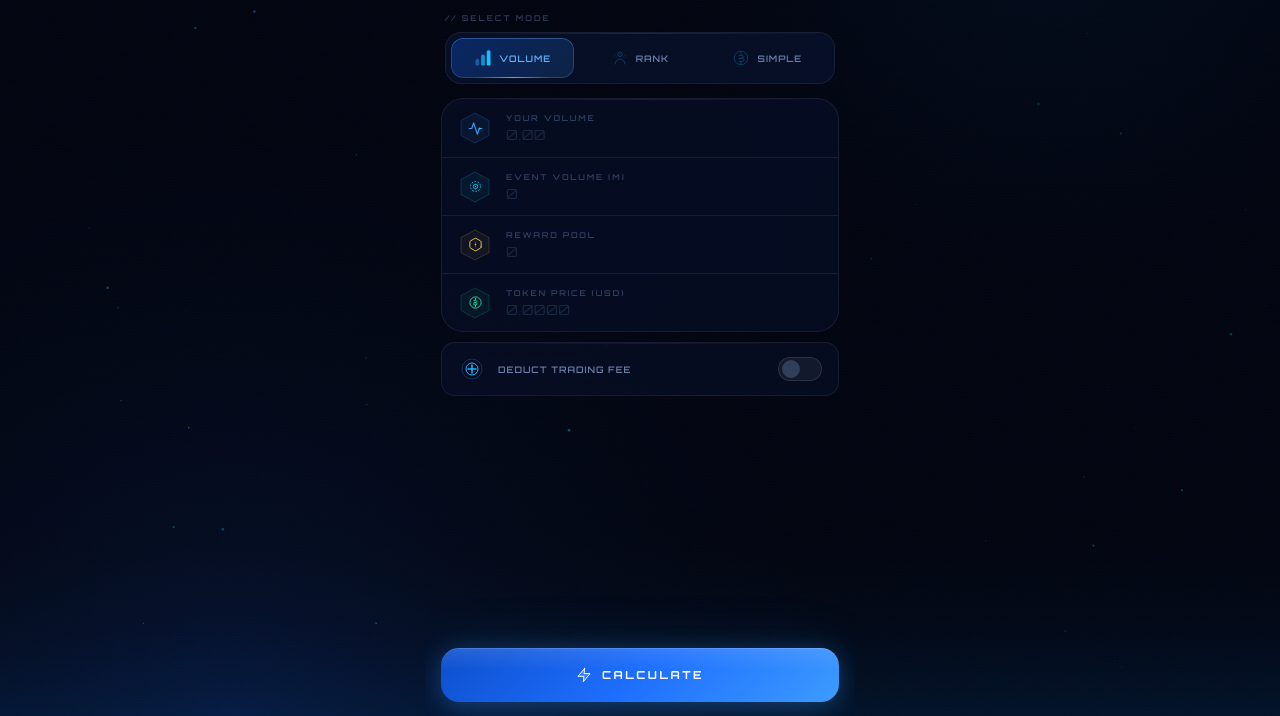
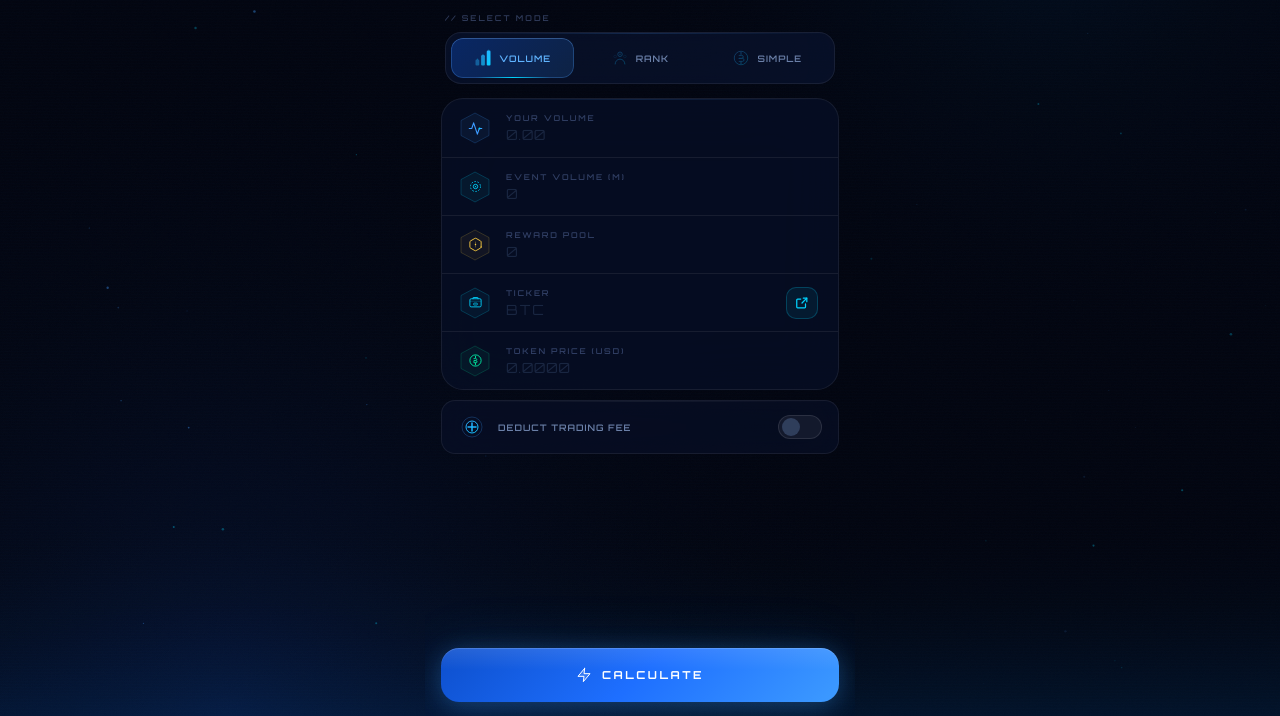
Before and after one commit to badhonai/Binance-reward-calculator, a plain HTML site: page index.html in a window 1280 px wide. Shown: the part 84-800 px from the top of the page. Drawn offline with Linux system fonts and the light colour scheme.

Commit message:
Add files via upload

```diff
--- a/index.html
+++ b/index.html
@@ -88,6 +88,10 @@ html,body{height:100%;overflow:hidden;background:var(--bg);color:var(--text);fon
 .ifield input::placeholder{color:rgba(100,130,180,.22);font-weight:400}
 .ev-hint{position:absolute;right:16px;top:50%;transform:translateY(-50%);font-family:var(--font-d);font-size:8px;font-weight:600;color:var(--text3);opacity:0;transition:all .2s;pointer-events:none;letter-spacing:1px}
 .ev-hint.active{opacity:1;color:var(--cyan)}
+.ifield input.ticker-input{text-transform:uppercase;letter-spacing:2px}
+.price-link-btn{flex-shrink:0;margin-right:4px;width:32px;height:32px;border-radius:10px;background:rgba(0,212,255,.07);border:1px solid rgba(0,212,255,.22);display:flex;align-items:center;justify-content:center;cursor:pointer;transition:all .22s;text-decoration:none}
+.price-link-btn:hover{background:rgba(0,212,255,.16);border-color:rgba(0,212,255,.5);box-shadow:0 0 12px rgba(0,212,255,.2)}
+.price-link-btn svg{display:block}
 
 /* FEE */
 .fee-row{margin:6px 0 10px;flex-shrink:0}
@@ -401,6 +405,25 @@ html,body{height:100%;overflow:hidden;background:var(--bg);color:var(--text);fon
           </div>
           <div class="ifield">
             <div class="ifield-icon">
+              <svg class="hex" viewBox="0 0 34 34" fill="none"><polygon points="17,2 31,9.5 31,24.5 17,32 3,24.5 3,9.5" fill="rgba(0,212,255,.05)" stroke="rgba(0,212,255,.2)" stroke-width="1"/></svg>
+              <svg class="ico" viewBox="0 0 24 24" fill="none">
+                <rect x="3" y="6" width="18" height="13" rx="2" stroke="#00d4ff" stroke-width="1.4"/>
+                <path d="M8 6V4.5a.5.5 0 0 1 .5-.5h7a.5.5 0 0 1 .5.5V6" stroke="#00d4ff" stroke-width="1.4" stroke-linecap="round"/>
+                <line x1="3" y1="10" x2="21" y2="10" stroke="#00d4ff" stroke-width="1" opacity=".4"/>
+                <rect x="9" y="13" width="6" height="3" rx="1" stroke="#00d4ff" stroke-width="1.2"/>
+              </svg>
+            </div>
+            <div class="ifield-body"><div class="ifield-label">Ticker</div><input type="text" id="m1_ticker" class="ticker-input" placeholder="BTC" oninput="this.value=this.value.toUpperCase()"></div>
+            <a id="m1_price_link" class="price-link-btn" href="#" target="_blank" title="View live price on Binance" onclick="return openPriceLink('m1_ticker')">
+              <svg viewBox="0 0 16 16" fill="none" width="14" height="14">
+                <path d="M6.5 3.5H3a1 1 0 0 0-1 1v8a1 1 0 0 0 1 1h8a1 1 0 0 0 1-1V9" stroke="#00d4ff" stroke-width="1.4" stroke-linecap="round" stroke-linejoin="round"/>
+                <path d="M9.5 2.5H13.5V6.5" stroke="#00d4ff" stroke-width="1.4" stroke-linecap="round" stroke-linejoin="round"/>
+                <line x1="8" y1="8" x2="13.5" y2="2.5" stroke="#00d4ff" stroke-width="1.4" stroke-linecap="round"/>
+              </svg>
+            </a>
+          </div>
+          <div class="ifield">
+            <div class="ifield-icon">
               <svg class="hex" viewBox="0 0 34 34" fill="none"><polygon points="17,2 31,9.5 31,24.5 17,32 3,24.5 3,9.5" fill="rgba(0,229,160,.05)" stroke="rgba(0,229,160,.18)" stroke-width="1"/></svg>
               <svg class="ico" viewBox="0 0 24 24" fill="none">
                 <circle cx="12" cy="12" r="9" stroke="#00e5a0" stroke-width="1.5"/>
@@ -459,6 +482,16 @@ html,body{height:100%;overflow:hidden;background:var(--bg);color:var(--text);fon
           </div>
           <div class="ifield">
             <div class="ifield-icon">
+              <svg class="hex" viewBox="0 0 34 34" fill="none"><polygon points="17,2 31,9.5 31,24.5 17,32 3,24.5 3,9.5" fill="rgba(0,212,255,.05)" stroke="rgba(0,212,255,.2)" stroke-width="1"/></svg>
+              <svg class="ico" viewBox="0 0 24 24" fill="none"><rect x="3" y="6" width="18" height="13" rx="2" stroke="#00d4ff" stroke-width="1.4"/><path d="M8 6V4.5a.5.5 0 0 1 .5-.5h7a.5.5 0 0 1 .5.5V6" stroke="#00d4ff" stroke-width="1.4" stroke-linecap="round"/><line x1="3" y1="10" x2="21" y2="10" stroke="#00d4ff" stroke-width="1" opacity=".4"/><rect x="9" y="13" width="6" height="3" rx="1" stroke="#00d4ff" stroke-width="1.2"/></svg>
+            </div>
+            <div class="ifield-body"><div class="ifield-label">Ticker</div><input type="text" id="m2_ticker" class="ticker-input" placeholder="BTC" oninput="this.value=this.value.toUpperCase()"></div>
+            <a id="m2_price_link" class="price-link-btn" href="#" target="_blank" title="View live price on Binance" onclick="return openPriceLink('m2_ticker')">
+              <svg viewBox="0 0 16 16" fill="none" width="14" height="14"><path d="M6.5 3.5H3a1 1 0 0 0-1 1v8a1 1 0 0 0 1 1h8a1 1 0 0 0 1-1V9" stroke="#00d4ff" stroke-width="1.4" stroke-linecap="round" stroke-linejoin="round"/><path d="M9.5 2.5H13.5V6.5" stroke="#00d4ff" stroke-width="1.4" stroke-linecap="round" stroke-linejoin="round"/><line x1="8" y1="8" x2="13.5" y2="2.5" stroke="#00d4ff" stroke-width="1.4" stroke-linecap="round"/></svg>
+            </a>
+          </div>
+          <div class="ifield">
+            <div class="ifield-icon">
               <svg class="hex" viewBox="0 0 34 34" fill="none"><polygon points="17,2 31,9.5 31,24.5 17,32 3,24.5 3,9.5" fill="rgba(0,229,160,.05)" stroke="rgba(0,229,160,.18)" stroke-width="1"/></svg>
               <svg class="ico" viewBox="0 0 24 24" fill="none"><circle cx="12" cy="12" r="9" stroke="#00e5a0" stroke-width="1.5"/><line x1="12" y1="5" x2="12" y2="7.5" stroke="#00e5a0" stroke-width="1.5" stroke-linecap="round"/><line x1="12" y1="16.5" x2="12" y2="19" stroke="#00e5a0" stroke-width="1.5" stroke-linecap="round"/><path d="M9.5 9h3a1.5 1.5 0 0 1 0 3h-3v3.5h3.5a1.5 1.5 0 0 0 0-3" stroke="#00e5a0" stroke-width="1.4" stroke-linecap="round"/></svg>
             </div>
@@ -490,6 +523,16 @@ html,body{height:100%;overflow:hidden;background:var(--bg);color:var(--text);fon
               <svg class="ico" viewBox="0 0 24 24" fill="none"><path d="M21 16V8a2 2 0 0 0-1-1.73l-7-4a2 2 0 0 0-2 0l-7 4A2 2 0 0 0 3 8v8a2 2 0 0 0 1 1.73l7 4a2 2 0 0 0 2 0l7-4A2 2 0 0 0 21 16z" stroke="#f5c842" stroke-width="1.5"/><path d="M9 12h6M12 9v6" stroke="#f5c842" stroke-width="1.2" stroke-linecap="round" opacity=".6"/></svg>
             </div>
             <div class="ifield-body"><div class="ifield-label">Reward Tokens</div><input type="number" id="m3_tokens" placeholder="0" step="any"></div>
+          </div>
+          <div class="ifield">
+            <div class="ifield-icon">
+              <svg class="hex" viewBox="0 0 34 34" fill="none"><polygon points="17,2 31,9.5 31,24.5 17,32 3,24.5 3,9.5" fill="rgba(0,212,255,.05)" stroke="rgba(0,212,255,.2)" stroke-width="1"/></svg>
+              <svg class="ico" viewBox="0 0 24 24" fill="none"><rect x="3" y="6" width="18" height="13" rx="2" stroke="#00d4ff" stroke-width="1.4"/><path d="M8 6V4.5a.5.5 0 0 1 .5-.5h7a.5.5 0 0 1 .5.5V6" stroke="#00d4ff" stroke-width="1.4" stroke-linecap="round"/><line x1="3" y1="10" x2="21" y2="10" stroke="#00d4ff" stroke-width="1" opacity=".4"/><rect x="9" y="13" width="6" height="3" rx="1" stroke="#00d4ff" stroke-width="1.2"/></svg>
+            </div>
+            <div class="ifield-body"><div class="ifield-label">Ticker</div><input type="text" id="m3_ticker" class="ticker-input" placeholder="BTC" oninput="this.value=this.value.toUpperCase()"></div>
+            <a id="m3_price_link" class="price-link-btn" href="#" target="_blank" title="View live price on Binance" onclick="return openPriceLink('m3_ticker')">
+              <svg viewBox="0 0 16 16" fill="none" width="14" height="14"><path d="M6.5 3.5H3a1 1 0 0 0-1 1v8a1 1 0 0 0 1 1h8a1 1 0 0 0 1-1V9" stroke="#00d4ff" stroke-width="1.4" stroke-linecap="round" stroke-linejoin="round"/><path d="M9.5 2.5H13.5V6.5" stroke="#00d4ff" stroke-width="1.4" stroke-linecap="round" stroke-linejoin="round"/><line x1="8" y1="8" x2="13.5" y2="2.5" stroke="#00d4ff" stroke-width="1.4" stroke-linecap="round"/></svg>
+            </a>
           </div>
           <div class="ifield">
             <div class="ifield-icon">
@@ -662,8 +705,15 @@ function copyResult(){
 
 function resetAll(){
   document.querySelectorAll('input[type="number"]').forEach(i=>i.value='');
+  document.querySelectorAll('.ticker-input').forEach(i=>i.value='');
   [1,2,3].forEach(n=>{ if(fee[n]){ fee[n]=false; document.getElementById('pill'+n).classList.remove('on'); document.getElementById('ft'+n).classList.remove('on'); document.getElementById('fw'+n).classList.remove('show'); } });
   hideResult(); clearErrs(); liveHint(); showToast('Fields cleared');
+}
+
+function openPriceLink(tickerInputId){
+  const ticker=(document.getElementById(tickerInputId).value||'BTC').trim().toUpperCase();
+  window.open('https://api.binance.com/api/v3/ticker/price?symbol='+ticker+'USDT','_blank');
+  return false;
 }
 
 function showToast(msg){ const t=document.getElementById('toast'); document.getElementById('toastMsg').textContent=msg; t.classList.add('show'); setTimeout(()=>t.classList.remove('show'),2200); }
```
